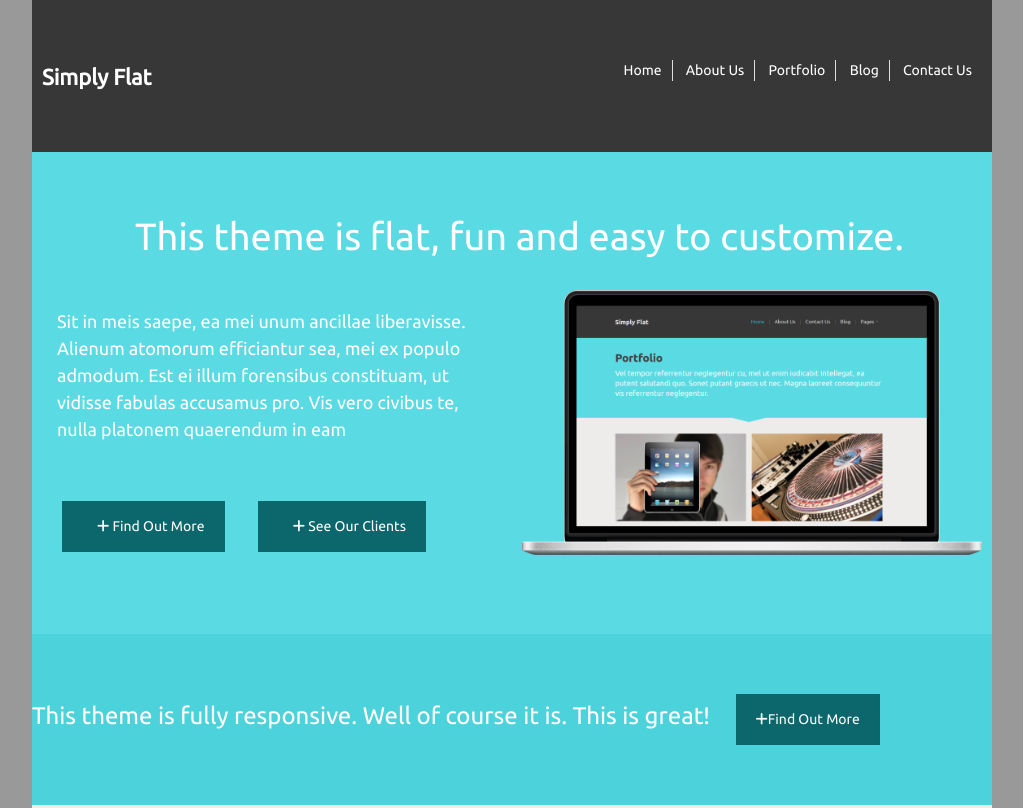
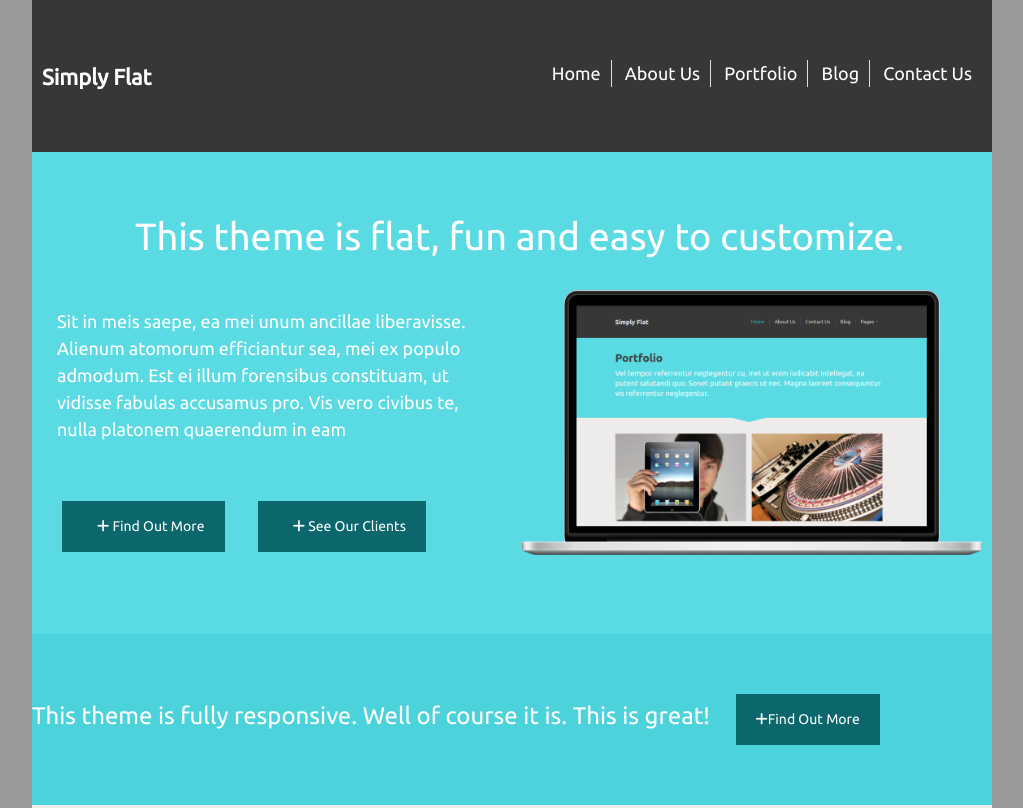
Before and after one commit to lmk1190/lmk1190.github.io, a plain HTML site: page VMD141/index.html in a window 1280 px wide. Shown: the top 808 px of the page, without its empty margins (128-1151 px from the left). Drawn offline with nearby package versions, Linux system fonts and the light colour scheme.

Commit message:
Add files via upload

```diff
--- a/VMD141/css/style.css
+++ b/VMD141/css/style.css
@@ -523,14 +523,15 @@ ul {
     color: #fff;
 }
 .nav ul {
-    width: auto;
+    width: 100%;
 }
 .nav li {
     display: block;
     float: none;
-    border: 0 none;
-    border-right: 1px solid #dedede;
-    /* gray */
+    border-top: 1px solid #dedede;  /* gray */
+    border-right: 1px solid #dedede;  /* gray */
+    border-left: 1px solid #dedede;  /* gray */
+    font-size: 18px;
 }
 .nav li:last-child {
     border-bottom: 0 none;
@@ -685,9 +686,9 @@ ul {
         height: 350px;
     }
     .blog-tease {
-        height: 210px;
+        height: 310px;
         color: #fff;
         min-height: 50px;
-        margin-bottom: 30px;
+        margin-bottom: 0px;
     }
 }
--- a/VMD141/index.html
+++ b/VMD141/index.html
@@ -30,7 +30,7 @@ src="https://code.jquery.com/jquery-1.10.0.min.js"></script><script type="text/j
                 <!-- Unordered list -->
                 <ul class="pull-right">
                     <li>
-                        <a href="index.html">Home</a>
+                        <a href="index.html" class="active">Home</a>
                     </li>
                     <!-- Link, make href attribute value = "index.html" -->
                     <li>
```
